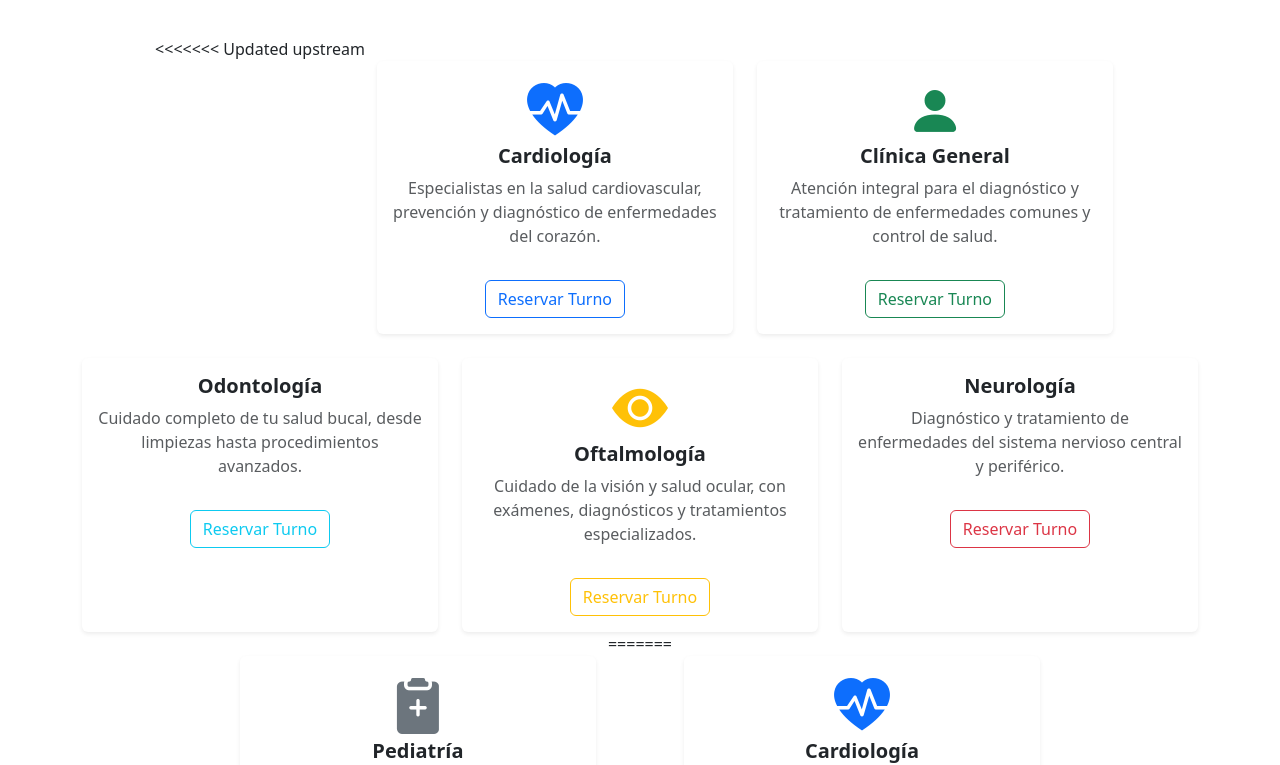
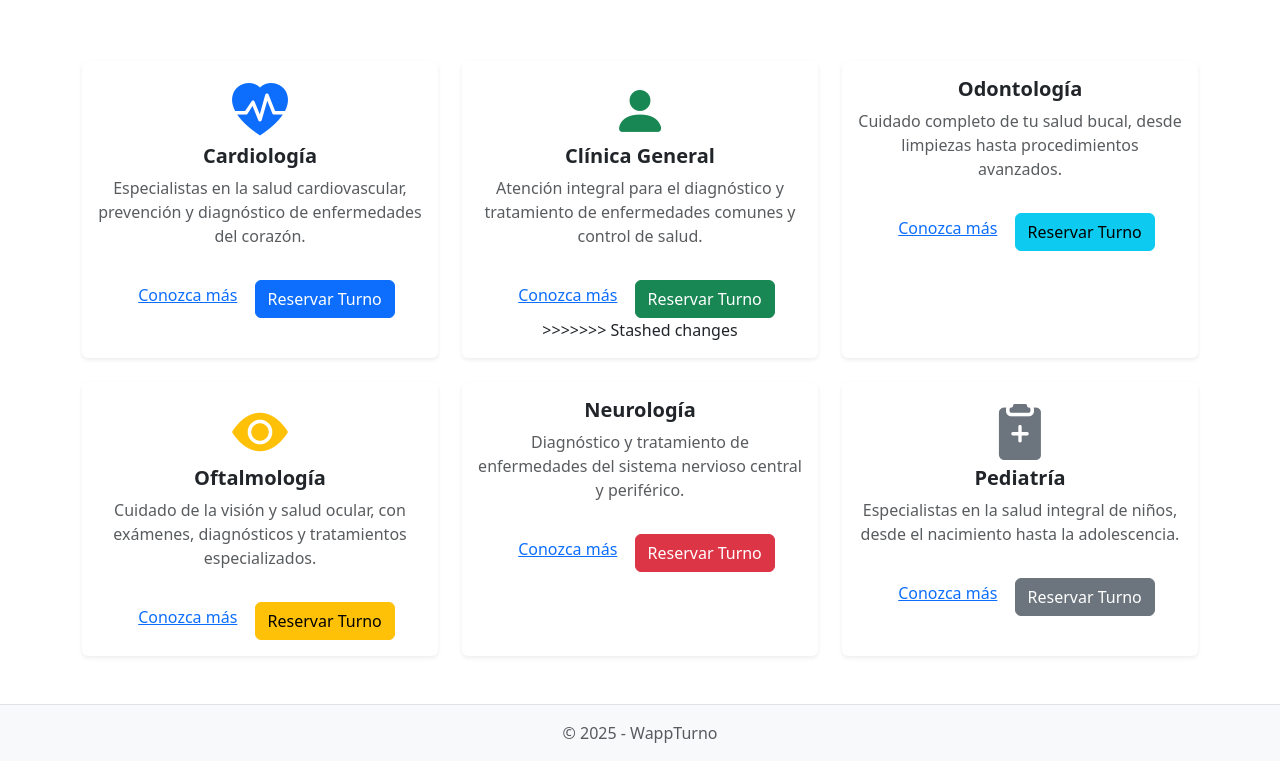
Before and after one commit to B-No-es-un-Numero/WappTurno-2doSemestre-2025, a plain HTML site: page frontend/pages/services.html in a window 1280 px wide. Shown: the part 212-977 px from the top of the page. Drawn offline with nearby package versions, Linux system fonts and the light colour scheme; files that its build step writes are made by us from their sources; files whose address does not match are found by name.

Commit message:
feat(services): Se resuelven conflictos y se actualiza la página de servicios

```diff
--- a/frontend/pages/services.html
+++ b/frontend/pages/services.html
@@ -44,73 +44,7 @@
             </div>
 
             <div class="row justify-content-center g-4">
-<<<<<<< Updated upstream
-                <div class="col-12 col-sm-6 col-md-4">
-                    <div class="card h-100 shadow-sm border-0">
-                        <div class="card-body text-center">
-                            <i class="bi bi-heart-pulse-fill text-primary display-4 mb-3"></i>
-                            <h5 class="card-title fw-bold">Cardiología</h5>
-                            <p class="card-text text-muted">Especialistas en la salud cardiovascular, prevención y diagnóstico de enfermedades del corazón.</p>
-                            <a href="new-appointments.html" class="btn btn-outline-primary mt-3">Reservar Turno</a>
-                        </div>
-                    </div>
-                </div>
 
-                <div class="col-12 col-sm-6 col-md-4">
-                    <div class="card h-100 shadow-sm border-0">
-                        <div class="card-body text-center">
-                            <i class="bi bi-person-fill text-success display-4 mb-3"></i>
-                            <h5 class="card-title fw-bold">Clínica General</h5>
-                            <p class="card-text text-muted">Atención integral para el diagnóstico y tratamiento de enfermedades comunes y control de salud.</p>
-                            <a href="new-appointments.html" class="btn btn-outline-success mt-3">Reservar Turno</a>
-                        </div>
-                    </div>
-                </div>
-
-                <div class="col-12 col-sm-6 col-md-4">
-                    <div class="card h-100 shadow-sm border-0">
-                        <div class="card-body text-center">
-                            <i class="bi bi-tooth-fill text-info display-4 mb-3"></i>
-                            <h5 class="card-title fw-bold">Odontología</h5>
-                            <p class="card-text text-muted">Cuidado completo de tu salud bucal, desde limpiezas hasta procedimientos avanzados.</p>
-                            <a href="new-appointments.html" class="btn btn-outline-info mt-3">Reservar Turno</a>
-                        </div>
-                    </div>
-                </div>
-
-                <div class="col-12 col-sm-6 col-md-4">
-                    <div class="card h-100 shadow-sm border-0">
-                        <div class="card-body text-center">
-                            <i class="bi bi-eye-fill text-warning display-4 mb-3"></i>
-                            <h5 class="card-title fw-bold">Oftalmología</h5>
-                            <p class="card-text text-muted">Cuidado de la visión y salud ocular, con exámenes, diagnósticos y tratamientos especializados.</p>
-                            <a href="new-appointments.html" class="btn btn-outline-warning mt-3">Reservar Turno</a>
-                        </div>
-                    </div>
-                </div>
-
-                <div class="col-12 col-sm-6 col-md-4">
-                    <div class="card h-100 shadow-sm border-0">
-                        <div class="card-body text-center">
-                            <i class="bi bi-brain text-danger display-4 mb-3"></i>
-                            <h5 class="card-title fw-bold">Neurología</h5>
-                            <p class="card-text text-muted">Diagnóstico y tratamiento de enfermedades del sistema nervioso central y periférico.</p>
-                            <a href="new-appointments.html" class="btn btn-outline-danger mt-3">Reservar Turno</a>
-                        </div>
-                    </div>
-                </div>
-
-                <div class="col-12 col-sm-6 col-md-4">
-                    <div class="card h-100 shadow-sm border-0">
-                        <div class="card-body text-center">
-                            <i class="bi bi-clipboard2-plus-fill text-secondary display-4 mb-3"></i>
-                            <h5 class="card-title fw-bold">Pediatría</h5>
-                            <p class="card-text text-muted">Especialistas en la salud integral de niños, desde el nacimiento hasta la adolescencia.</p>
-                            <a href="new-appointments.html" class="btn btn-outline-secondary mt-3">Reservar Turno</a>
-                        </div>
-                    </div>
-                </div>
-=======
     <div class="col-12 col-sm-6 col-md-4">
         <div class="card h-100 shadow-sm border-0">
             <div class="card-body text-center">
```
